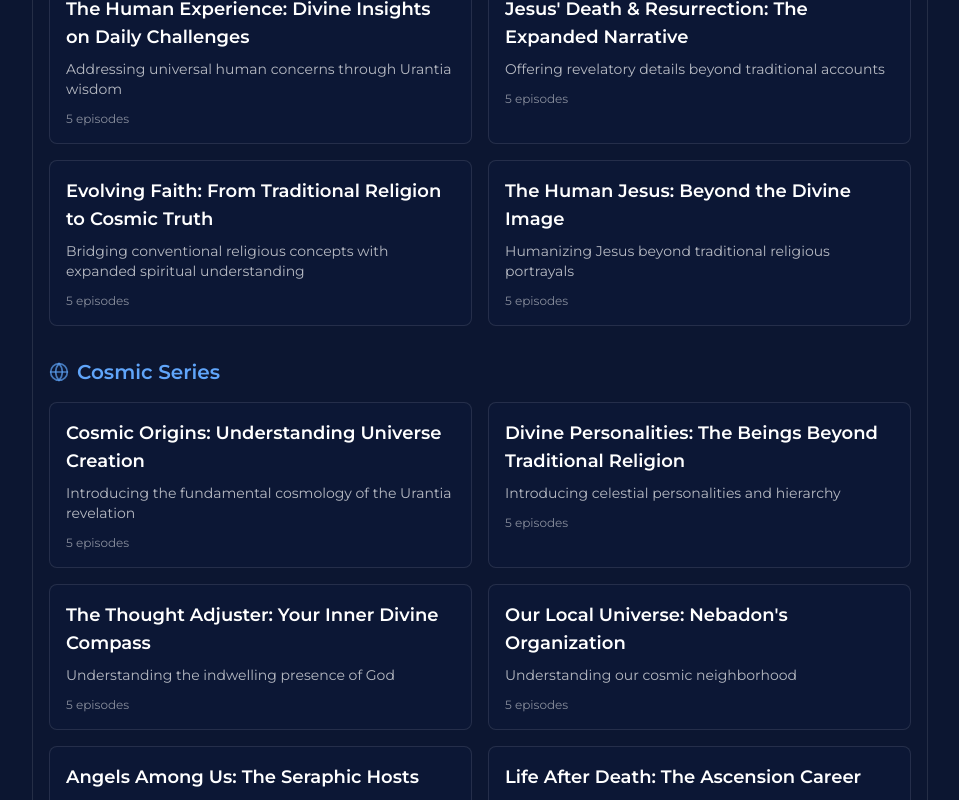
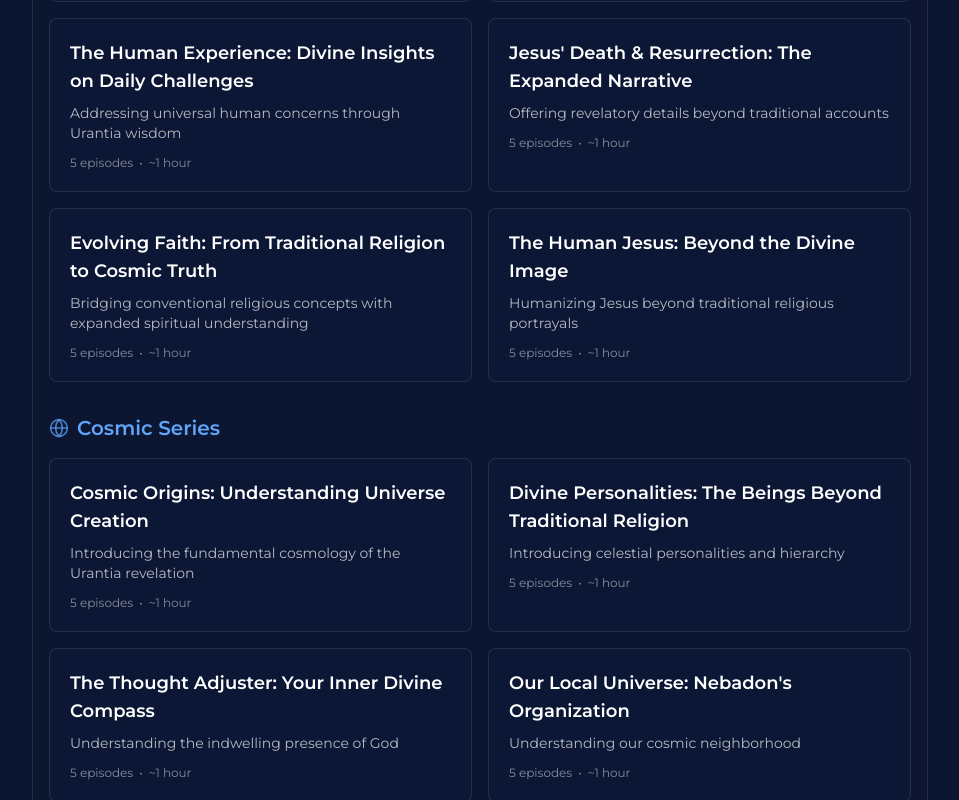
Before and after one commit to The-Center-for-Unity/ubpod-new, a React (Vite) app: page /series in a window 1280 px wide. Shown: the part 2160-2960 px from the top of the page, without its empty margins (160-1119 px from the left). Built offline with nearby package versions, Linux system fonts and the light colour scheme; a web font is replaced by a local one.

Commit message:
Enhance: Improve series card design with better spacing and metadata display

```diff
--- a/src/pages/SeriesPage.tsx
+++ b/src/pages/SeriesPage.tsx
@@ -205,12 +205,16 @@ export default function SeriesPage() {
                             <Link
                               key={series.id}
                               to={`/series/${series.id}`}
-                              className="block bg-navy-light/20 rounded-lg overflow-hidden border border-white/10 transition-all hover:scale-[1.02] hover:border-primary/30"
+                              className="block bg-navy-light/20 rounded-lg overflow-hidden border border-white/10 transition-all hover:scale-[1.02] hover:border-primary/30 hover:shadow-lg"
                             >
-                              <div className="p-4">
+                              <div className="p-4 sm:p-5">
                                 <h3 className="text-lg font-bold text-white mb-2 line-clamp-2">{series.title}</h3>
                                 <p className="text-white/70 text-sm mb-3 line-clamp-2">{series.description}</p>
-                                <div className="text-white/50 text-xs">5 episodes</div>
+                                <div className="flex items-center text-white/50 text-xs">
+                                  <span>{series.totalEpisodes || 5} episodes</span>
+                                  <span className="mx-1.5">•</span>
+                                  <span>~1 hour</span>
+                                </div>
                               </div>
                             </Link>
                           ))}
@@ -229,12 +233,16 @@ export default function SeriesPage() {
                             <Link
                               key={series.id}
                               to={`/series/${series.id}`}
-                              className="block bg-navy-light/20 rounded-lg overflow-hidden border border-white/10 transition-all hover:scale-[1.02] hover:border-primary/30"
+                              className="block bg-navy-light/20 rounded-lg overflow-hidden border border-white/10 transition-all hover:scale-[1.02] hover:border-primary/30 hover:shadow-lg"
                             >
-                              <div className="p-4">
+                              <div className="p-4 sm:p-5">
                                 <h3 className="text-lg font-bold text-white mb-2 line-clamp-2">{series.title}</h3>
                                 <p className="text-white/70 text-sm mb-3 line-clamp-2">{series.description}</p>
-                                <div className="text-white/50 text-xs">5 episodes</div>
+                                <div className="flex items-center text-white/50 text-xs">
+                                  <span>{series.totalEpisodes || 5} episodes</span>
+                                  <span className="mx-1.5">•</span>
+                                  <span>~1 hour</span>
+                                </div>
                               </div>
                             </Link>
                           ))}
@@ -255,12 +263,16 @@ export default function SeriesPage() {
                             <Link
                               key={series.id}
                               to={`/series/${series.id}`}
-                              className="block bg-navy-light/20 rounded-lg overflow-hidden border border-white/10 transition-all hover:scale-[1.02] hover:border-primary/30"
+                              className="block bg-navy-light/20 rounded-lg overflow-hidden border border-white/10 transition-all hover:scale-[1.02] hover:border-primary/30 hover:shadow-lg"
                             >
-                              <div className="p-4">
+                              <div className="p-4 sm:p-5">
                                 <h3 className="text-lg font-bold text-white mb-2 line-clamp-2">{series.title}</h3>
                                 <p className="text-white/70 text-sm mb-3 line-clamp-2">{series.description}</p>
-                                <div className="text-white/50 text-xs">5 episodes</div>
+                                <div className="flex items-center text-white/50 text-xs">
+                                  <span>{series.totalEpisodes || 5} episodes</span>
+                                  <span className="mx-1.5">•</span>
+                                  <span>~1 hour</span>
+                                </div>
                               </div>
                             </Link>
                           ))}
@@ -279,12 +291,16 @@ export default function SeriesPage() {
                             <Link
                               key={series.id}
                               to={`/series/${series.id}`}
-                              className="block bg-navy-light/20 rounded-lg overflow-hidden border border-white/10 transition-all hover:scale-[1.02] hover:border-primary/30"
+                              className="block bg-navy-light/20 rounded-lg overflow-hidden border border-white/10 transition-all hover:scale-[1.02] hover:border-primary/30 hover:shadow-lg"
                             >
-                              <div className="p-4">
+                              <div className="p-4 sm:p-5">
                                 <h3 className="text-lg font-bold text-white mb-2 line-clamp-2">{series.title}</h3>
                                 <p className="text-white/70 text-sm mb-3 line-clamp-2">{series.description}</p>
-                                <div className="text-white/50 text-xs">5 episodes</div>
+                                <div className="flex items-center text-white/50 text-xs">
+                                  <span>{series.totalEpisodes || 5} episodes</span>
+                                  <span className="mx-1.5">•</span>
+                                  <span>~1 hour</span>
+                                </div>
                               </div>
                             </Link>
                           ))}
```
